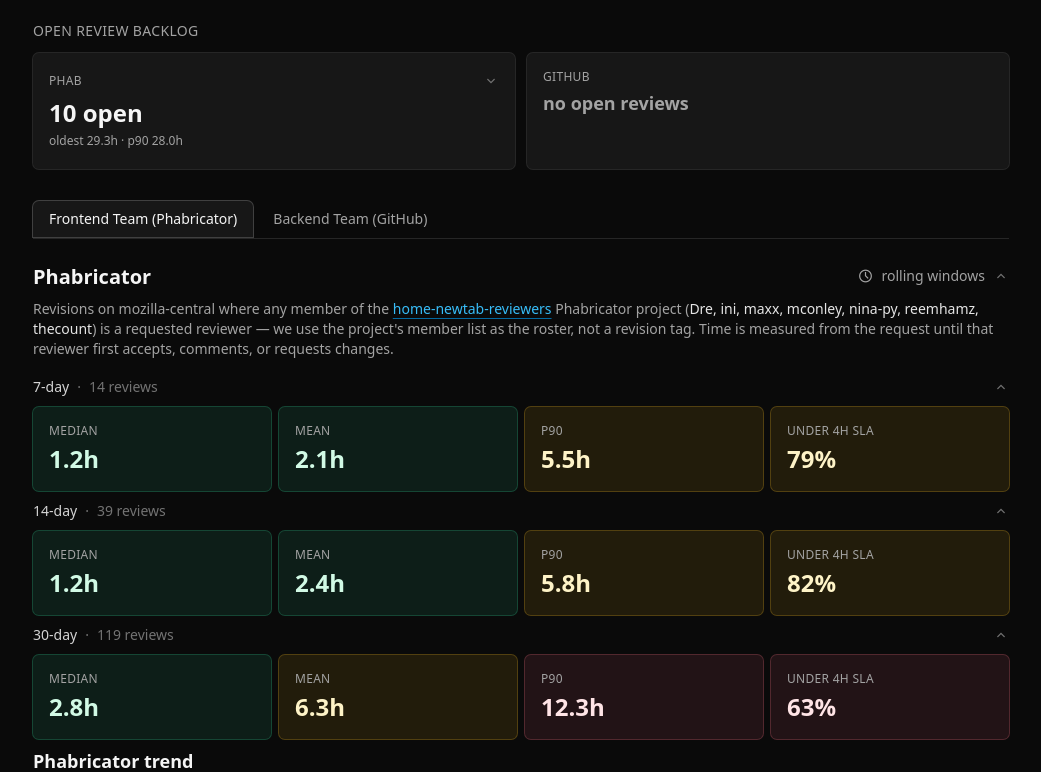
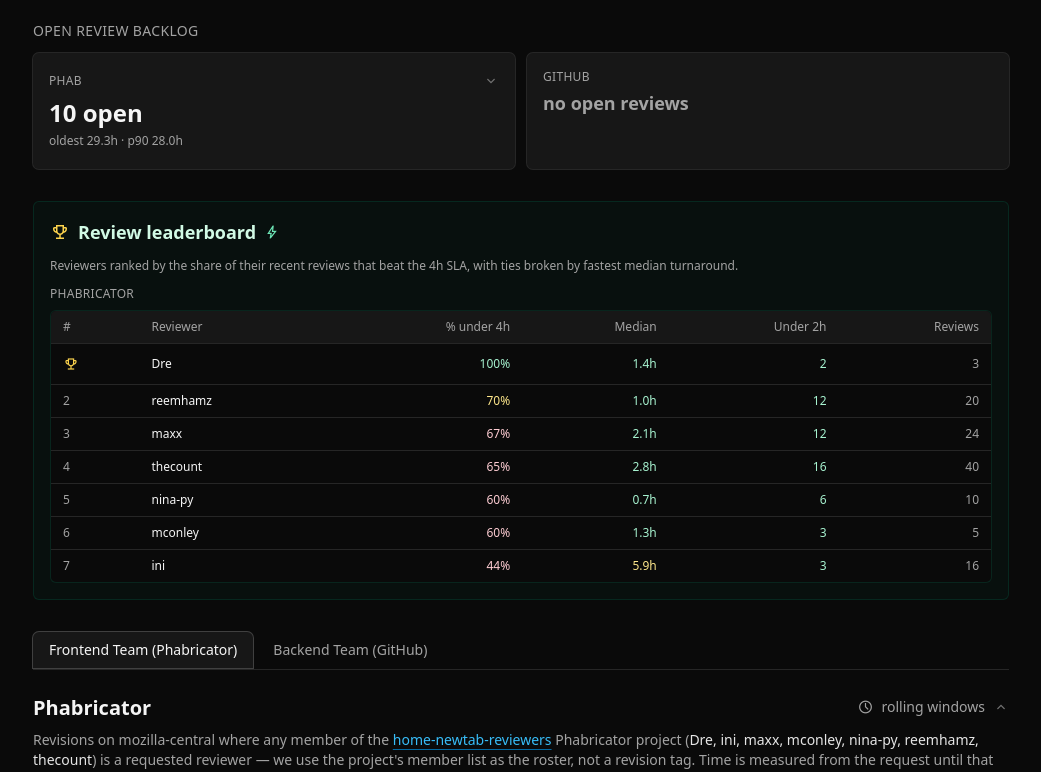
Before and after one commit to msujaws/hnt-review-turnaround-time, a Next.js app: page / in a window 1280 px wide. Shown: the part 827-1599 px from the top of the page, without its empty margins (119-1160 px from the left). Built offline with nearby package versions, Linux system fonts and the light colour scheme; a web font is replaced by a local one.

Commit message:
feat: surface a reviewer leaderboard above the dashboard

```diff
--- a/app/GroupView.tsx
+++ b/app/GroupView.tsx
@@ -14,6 +14,7 @@
 import { Footer } from '../src/ui/Footer';
 import { GroupSwitcher } from '../src/ui/GroupSwitcher';
 import { isOverduePending, OverdueCallout } from '../src/ui/OverdueCallout';
+import { ReviewerLeaderboard } from '../src/ui/ReviewerLeaderboard';
 
 import { loadBacklog } from './backlog';
 import { Dashboard } from './Dashboard';
@@ -86,6 +87,7 @@
       </header>
       <OverdueCallout pending={pending} now={realNow} slaHours={SLA_HOURS} peopleMap={peopleMap} />
       <Backlog snapshots={backlog} pending={pending} now={realNow} peopleMap={peopleMap} />
+      <ReviewerLeaderboard samples={samples} now={dashboardNow} slaHours={SLA_HOURS} />
       <Dashboard
         history={history}
         samples={samples}
--- /dev/null
+++ b/src/ui/ReviewerLeaderboard.tsx
@@ -0,0 +1,117 @@
+import type { FC } from 'react';
+
+import { FAST_HOURS } from '../config';
+import type { Sample } from '../scripts/collect';
+
+import { asMaterialSymbolName, Icon } from './Icon';
+import { buildLeaderboard, type LeaderboardRow } from './leaderboard';
+import { tierForHours, tierForPctUnderSla, TIER_TEXT_CLASSES } from './slaTier';
+
+const TROPHY_ICON = asMaterialSymbolName('emoji_events');
+const BOLT_ICON = asMaterialSymbolName('bolt');
+
+const formatHours = (value: number): string => `${(Math.round(value * 10) / 10).toFixed(1)}h`;
+const formatPercent = (value: number): string => `${Math.round(value).toString()}%`;
+
+interface SectionProps {
+  readonly label: string;
+  readonly rows: readonly LeaderboardRow[];
+  readonly slaHours: number;
+}
+
+const LeaderboardSection: FC<SectionProps> = ({ label, rows, slaHours }) => (
+  <div className="flex flex-col gap-2">
+    <h3 className="text-xs font-medium uppercase tracking-wide text-neutral-400">{label}</h3>
+    <div className="overflow-x-auto rounded-md border border-emerald-900/40 bg-neutral-950">
+      <table className="w-full text-left text-xs text-neutral-300">
+        <thead className="bg-neutral-900 text-neutral-400">
+          <tr>
+            <th className="px-3 py-2 font-medium">#</th>
+            <th className="px-3 py-2 font-medium">Reviewer</th>
+            <th className="px-3 py-2 text-right font-medium">% under {slaHours.toString()}h</th>
+            <th className="px-3 py-2 text-right font-medium">Median</th>
+            <th className="px-3 py-2 text-right font-medium">Under {FAST_HOURS.toString()}h</th>
+            <th className="px-3 py-2 text-right font-medium">Reviews</th>
+          </tr>
+        </thead>
+        <tbody>
+          {rows.map((row, index) => (
+            <tr
+              key={`${row.source}:${row.reviewer}`}
+              data-testid="leaderboard-row"
+              className="border-t border-neutral-800"
+            >
+              <td className="px-3 py-2 text-neutral-400">
+                {index === 0 ? (
+                  <Icon name={TROPHY_ICON} className="text-base text-amber-300" />
+                ) : (
+                  (index + 1).toString()
+                )}
+              </td>
+              <td className="px-3 py-2 font-medium text-neutral-100">{row.reviewer}</td>
+              <td
+                className={`px-3 py-2 text-right font-medium ${TIER_TEXT_CLASSES[tierForPctUnderSla(row.pctUnderSla)]}`}
+              >
+                {formatPercent(row.pctUnderSla)}
+              </td>
+              <td
+                className={`px-3 py-2 text-right ${TIER_TEXT_CLASSES[tierForHours(row.medianTat, slaHours)]}`}
+              >
+                {formatHours(row.medianTat)}
+              </td>
+              <td className="px-3 py-2 text-right text-emerald-200">{row.fastCount.toString()}</td>
+              <td className="px-3 py-2 text-right text-neutral-400">{row.count.toString()}</td>
+            </tr>
+          ))}
+        </tbody>
+      </table>
+    </div>
+  </div>
+);
+
+export interface ReviewerLeaderboardProps {
+  readonly samples: readonly Sample[];
+  readonly now: Date;
+  readonly slaHours: number;
+}
+
+// Celebrates the reviewers with the best recent turnaround. Per-source sections
+// (Phabricator, GitHub) mirror the dashboard's tab split; a Phabricator-only
+// group simply shows one section. Ranking + qualification live in
+// buildLeaderboard; this component is presentational.
+export const ReviewerLeaderboard: FC<ReviewerLeaderboardProps> = ({ samples, now, slaHours }) => {
+  const rows = buildLeaderboard(samples, { now, slaHours });
+  const phab = rows.filter((row) => row.source === 'phab');
+  const github = rows.filter((row) => row.source === 'github');
+
+  return (
+    <section
+      aria-labelledby="leaderboard-heading"
+      className="flex flex-col gap-3 rounded-md border border-emerald-900/40 bg-emerald-950/20 p-4"
+    >
+      <header className="flex items-center gap-2">
+        <Icon name={TROPHY_ICON} className="text-xl text-amber-300" />
+        <h2 id="leaderboard-heading" className="text-lg font-semibold text-emerald-100">
+          Review leaderboard
+        </h2>
+        <Icon name={BOLT_ICON} className="text-base text-emerald-300" />
+      </header>
+      <p className="text-xs text-neutral-400">
+        Reviewers ranked by the share of their recent reviews that beat the {slaHours.toString()}h
+        SLA, with ties broken by fastest median turnaround.
+      </p>
+      {rows.length === 0 ? (
+        <p className="text-sm italic text-neutral-500">Not enough reviews yet to rank reviewers.</p>
+      ) : (
+        <div className="flex flex-col gap-4">
+          {phab.length > 0 && (
+            <LeaderboardSection label="Phabricator" rows={phab} slaHours={slaHours} />
+          )}
+          {github.length > 0 && (
+            <LeaderboardSection label="GitHub" rows={github} slaHours={slaHours} />
+          )}
+        </div>
+      )}
+    </section>
+  );
+};
```
Also changed, not shown: 1 other file (tests, documents, lock files or other folders).
